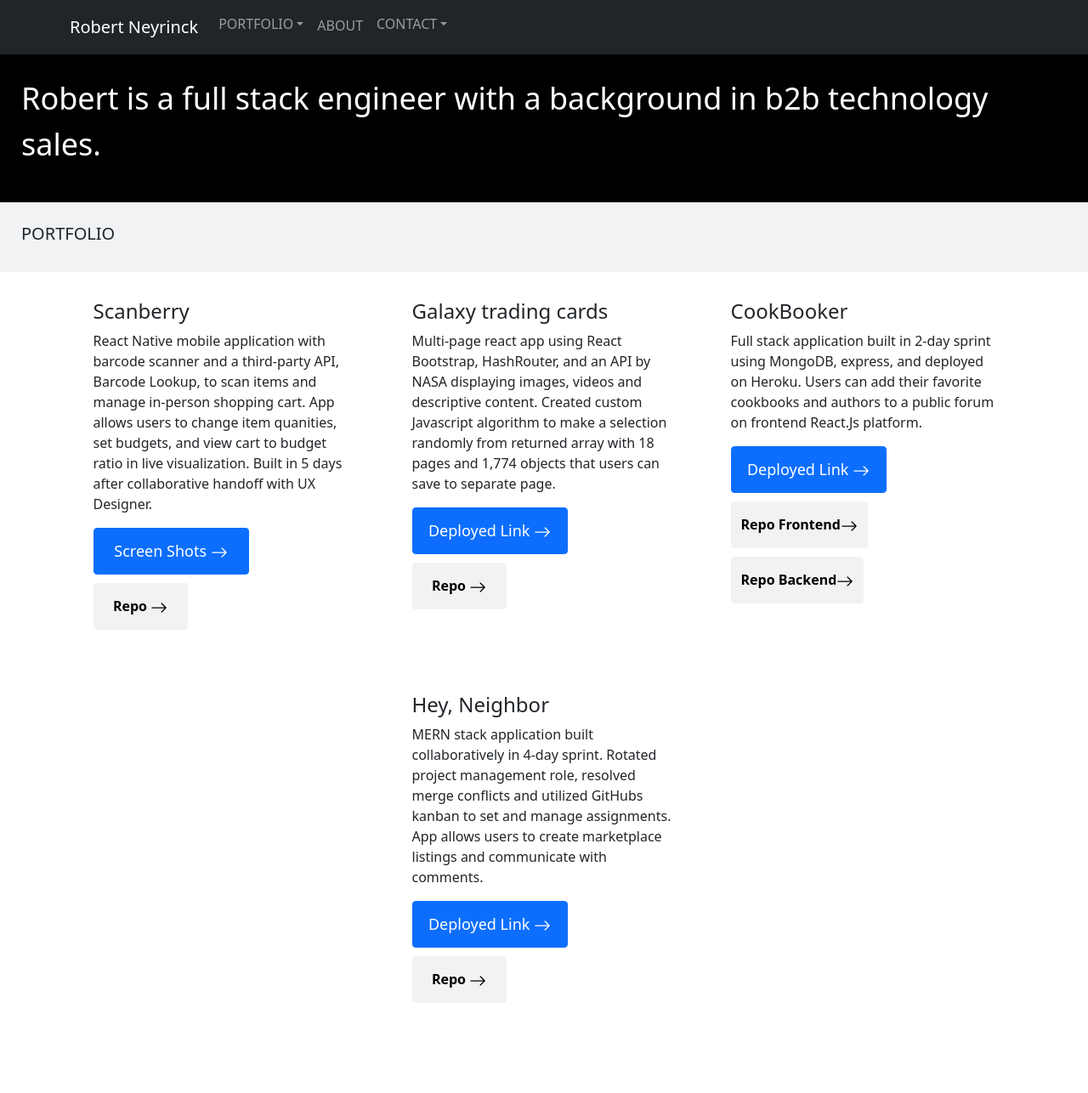
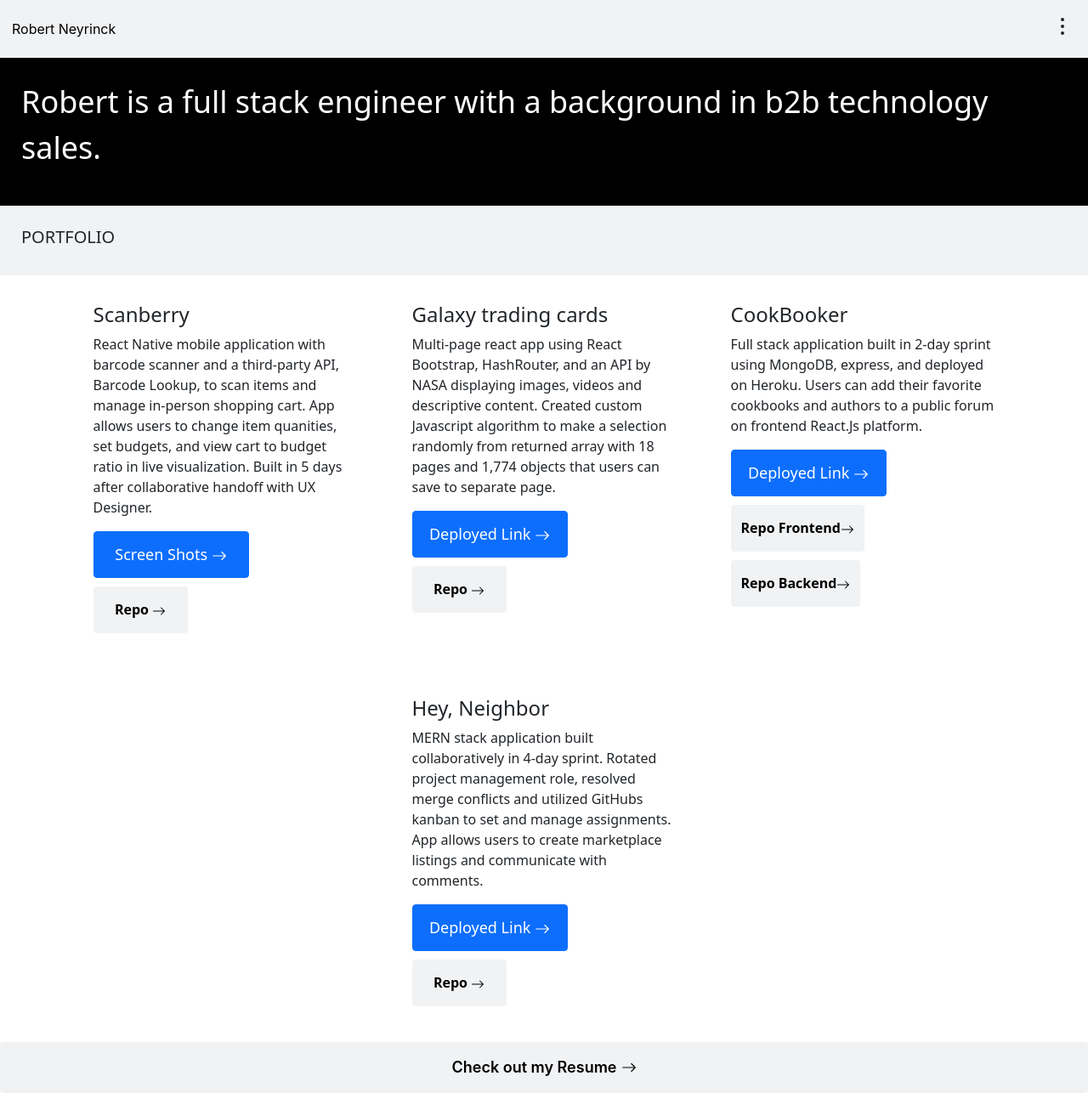
Before and after one commit to rneyrinck/Portfolio-2022, a React (Create React App) app: page /#/about in a window 1280 px wide. Before the commit this address led to /. Shown: the whole page at 85% size. Before the commit the page ends 1222 px from the top, so only its background shows below. Built offline with nearby package versions, Linux system fonts and the light colour scheme.

Commit message:
changed name in src/index.html to not be react app, moving forward with js coded header for tighter adherrence to UX

```diff
--- a/package.json
+++ b/package.json
@@ -16,6 +16,7 @@
     "react-router": "^6.3.0",
     "react-router-bootstrap": "^0.26.1",
     "react-router-dom": "^6.3.0",
+    "react-router-hash-link": "^2.4.3",
     "react-scripts": "5.0.0",
     "web-vitals": "^2.1.4"
   },
@@ -42,5 +43,8 @@
       "last 1 firefox version",
       "last 1 safari version"
     ]
+  },
+  "devDependencies": {
+    "@iconify/react": "^3.2.1"
   }
 }
--- a/public/index.html
+++ b/public/index.html
@@ -24,7 +24,7 @@
       work correctly both with client-side routing and a non-root public URL.
       Learn how to configure a non-root public URL by running `npm run build`.
     -->
-    <title>React App</title>
+    <title>Robert Neyrinck - Portfolio</title>
   </head>
   <body>
     <noscript>You need to enable JavaScript to run this app.</noscript>
--- a/src/App.js
+++ b/src/App.js
@@ -3,6 +3,7 @@ import Header from './header/header';
 import ProjectPage from './projectPage/projectPage.js';
 import { Route, Routes } from 'react-router';
 import About from './about/about';
+import Footer from './footer/footer';
 
 function App() {
   return (
@@ -15,7 +16,7 @@ function App() {
           <Route path="/about" element={<About/>}/>
         </Routes>
       </main>
-      {/* <Footer/> */}
+      <Footer/>
     </div>
   );
 }
--- /dev/null
+++ b/src/footer/footer.css
@@ -0,0 +1,29 @@
+#resume-button{
+    /* margin-bottom: 10px; */
+    display: flex;
+    flex-direction: row;
+    justify-content: center;
+    align-items: center;
+    padding: 14px 18px;
+
+    position: static;
+    width: 100vw;
+    height: 60px;
+    /* left: 0px;
+    top: 1816px; */
+    color: #000000;
+    background: #F0F2F4;
+    border: none;
+font-family: 'Inter';
+font-style: normal;
+font-weight: 600;
+font-size: 18px;
+line-height: 22px;
+    /* Inside auto layout */
+
+    /* flex: none;
+    order: 5;
+    align-self: stretch;
+    flex-grow: 0;
+    margin: 0px 0px; */
+}
--- /dev/null
+++ b/src/footer/footer.js
@@ -0,0 +1,19 @@
+import React from "react";
+import { Button } from "react-bootstrap";
+import { BsArrowRight } from "react-icons/bs";
+import "./footer.css";
+export default function Footer() {
+  return (
+    <footer>
+      <Button
+        href={
+          "https://docs.google.com/document/d/1r8O-41z6ebSCY_gdW1YZiiCYwEaq9TCJdkMmYDD7JWc/edit?usp=sharing"
+        }
+        target="_blank"
+        id="resume-button"
+      >
+        Check out my Resume <BsArrowRight style={{marginLeft: 5}}/>
+      </Button>
+    </footer>
+  );
+}
--- a/src/header/header.css
+++ b/src/header/header.css
@@ -1,21 +1,24 @@
-#contact-dropdown-items{
-    display: flex;
-    flex-direction: row;
-    justify-content: space-between;
-    padding: 16px;
-    min-width: 300px;
+.header-main {
+  display: flex;
+  flex-direction: row;
+  justify-content: space-between;
+  align-items: center;
+  padding: 22px 14px 14px;
+
+  height: 68px;
+
+  background: #f0f2f4;
 }
-#contact-dropdown-social-logos{
-    height: 30px;
-    width: 30px
+.menu-vertical {
+  width: 32px;
+  height: 32px;
+  margin-bottom: 14px;
 }
-#navbar-dropdown-arrows{
-    height: 20px;
-    width: 20px;
+.title {
+  font-family: "Inter";
+  font-style: normal;
+  font-weight: 400;
+  font-size: 16px;
+  line-height: 19px;
+  color: #000000;
 }
-#navbar-main-arrows{
-    height: 20px;
-    width: 20px;
-    color: #fff;
-
-}
--- a/src/header/header.js
+++ b/src/header/header.js
@@ -9,54 +9,84 @@ import {
   Navbar,
   NavDropdown,
   Offcanvas,
+  Tab,
+  Tabs,
 } from "react-bootstrap";
+import { useNavigate } from "react-router";
 import { LinkContainer } from "react-router-bootstrap";
 import { Link } from "react-router-dom";
 import { AiOutlineMail, AiFillLinkedin, AiFillGithub } from "react-icons/ai";
 import { BsArrowRight } from "react-icons/bs";
+import { Icon } from '@iconify/react';
 import "./header.css";
 export default function Header() {
+  const [isVisible, setIsVisible] = useState(false);
+  const handleVisible = () => {
+    setIsVisible(!isVisible);
+  };
+  const navigate = useNavigate()
+  const aboutNavigate = () => navigate('/about')
   return (
-    // <header>
-      <Navbar collapseOnSelect bg="dark" expand="lg" variant="dark" >
+    <header className="header-main">
+
+      <h1 className="title">Robert Neyrinck</h1>
+      <Icon icon="carbon:overflow-menu-vertical" className="menu-vertical"/>
+
+    <Navbar
+      collapseOnSelect
+      expand="lg"
+      variant="dark"
+      style={{ backgroundColor: "#2D2D2D", display: "none"}}
+    >
       <Container>
-          <Navbar.Brand href="#/">Robert Neyrinck</Navbar.Brand>
-          <Navbar.Toggle aria-controls="responsive-navbar-nav" />
-          <Navbar.Collapse id="responsive-navbar-nav" className="justify-content-end" >
-            <Nav className="me-auto">
-                {/* portfoolio dropdown */}
-              <NavDropdown title="PORTFOLIO" id="responsive-nav-dropdown" >
-                <NavDropdown.Item href="/" id="contact-dropdown-items">
+        <Navbar.Brand href="/" style={{}}>
+          Robert Neyrinck
+        </Navbar.Brand>
+      <Tabs
+        defaultActiveKey="profile"
+        id="uncontrolled-tab-example"
+        className="mb-3"
+        // style={{backgroundColor:"white"}}
+      >
+        <Tab eventKey="home" title="PORTFOLIO" >
+        <NavDropdown.Item href="/#scanberry" id="contact-dropdown-items">
                 <h5>Scanberry</h5>
-                  <BsArrowRight id="navbar-dropdown-arrows"/>
-
+                <BsArrowRight id="navbar-dropdown-arrows" />
               </NavDropdown.Item>
-                <NavDropdown.Item href="#action/3.2" id="contact-dropdown-items">
-                 <h5>Galaxy trading cards</h5>
-                  <BsArrowRight id="navbar-dropdown-arrows"/>
-
-                </NavDropdown.Item>
-                <NavDropdown.Item href="#action/3.3" id="contact-dropdown-items">
-                 <h5>Hey Neighbor</h5>
-                  <BsArrowRight id="navbar-dropdown-arrows"/>
-
-                </NavDropdown.Item>
-                <NavDropdown.Item href="#action/3.4" id="contact-dropdown-items">
-                 <h5>CookBooker</h5>
-                  <BsArrowRight id="navbar-dropdown-arrows"/>
-
-                </NavDropdown.Item>
-              </NavDropdown>
-              <Nav.Link href="#/about"><h5 style={{fontSize: 16, fontWeight: "420", marginTop: 5}}>ABOUT</h5></Nav.Link>
-              {/* contact dropdown */}
-              <NavDropdown title="CONTACT" id="basic-nav-dropdown">
               <NavDropdown.Item
-                  href="#action/3.1"
+                href="/#galaxy-trading-cards"
                 id="contact-dropdown-items"
               >
-                  <AiOutlineMail id="contact-dropdown-social-logos"/>
+                <h5>Galaxy trading cards</h5>
+                <BsArrowRight id="navbar-dropdown-arrows" />
+              </NavDropdown.Item>
+              <NavDropdown.Item
+                href="/#hey-neighbor"
+                id="contact-dropdown-items"
+              >
+                <h5>Hey Neighbor</h5>
+                <BsArrowRight id="navbar-dropdown-arrows" />
+              </NavDropdown.Item>
+              <NavDropdown.Item
+                href="/#cook-booker"
+                id="contact-dropdown-items"
+              >
+                <h5>CookBooker</h5>
+                <BsArrowRight id="navbar-dropdown-arrows" />
+              </NavDropdown.Item>
+        </Tab>
+
+        <Tab eventKey="about" title={<Link to="/about" style={{textDecoration: "none", linkStyle: "none", color: "#6c757d"}}>ABOUT</Link>}  onSelect={()=>aboutNavigate()}>
+
+        </Tab>
+        <Tab eventKey="contact" title="CONTACT" >
+        <NavDropdown.Item
+                href="mailto:robert.a.neyrinck@gmail.com?subject=Robert Neyrinck's Portfolio"
+                id="contact-dropdown-items"
+              >
+                <AiOutlineMail id="contact-dropdown-social-logos" />
                 <h5>Email</h5>
-                  <BsArrowRight id="navbar-dropdown-arrows"/>
+                <BsArrowRight id="navbar-dropdown-arrows" />
               </NavDropdown.Item>
               <NavDropdown.Item
                 href="https://www.linkedin.com/in/robert-neyrinck-5933a0104/"
@@ -65,20 +95,106 @@ export default function Header() {
               >
                 <AiFillLinkedin id="contact-dropdown-social-logos" />
                 <h5>LinkedIn</h5>
-                  <BsArrowRight id="navbar-dropdown-arrows"/>
+                <BsArrowRight id="navbar-dropdown-arrows" />
               </NavDropdown.Item>
               <NavDropdown.Item
-                  href="#action/3.3"
+                href="https://github.com/rneyrinck"
+                target="_blank"
                 id="contact-dropdown-items"
               >
-                  <AiFillGithub id="contact-dropdown-social-logos" /> <h5>GitHub profile</h5>
-                  <BsArrowRight id="navbar-dropdown-arrows"/>
+                <AiFillGithub id="contact-dropdown-social-logos" />{" "}
+                <h5>GitHub profile</h5>
+                <BsArrowRight id="navbar-dropdown-arrows" />
+              </NavDropdown.Item>
+        </Tab>
+      </Tabs>
+        <Navbar.Toggle
+          aria-controls="responsive-navbar-nav"
+          id="nav-hamburger"
+        />
+        <Navbar.Collapse
+          id="responsive-navbar-nav"
+          className="justify-content-end"
+          style={{ alignItems: "left" }}
+        >
+          <Nav className="justify-content-end">
+            {/* portfoolio dropdown */}
+            <NavDropdown
+              title="PORTFOLIO"
+              align="end"
+              id="dropdown-menu-align-end"
+              autoClose="inside"
+            >
+              <NavDropdown.Item href="/#scanberry" id="contact-dropdown-items">
+                <h5>Scanberry</h5>
+                <BsArrowRight id="navbar-dropdown-arrows" />
+              </NavDropdown.Item>
+              <NavDropdown.Item
+                href="/#galaxy-trading-cards"
+                id="contact-dropdown-items"
+              >
+                <h5>Galaxy trading cards</h5>
+                <BsArrowRight id="navbar-dropdown-arrows" />
+              </NavDropdown.Item>
+              <NavDropdown.Item
+                href="/#hey-neighbor"
+                id="contact-dropdown-items"
+              >
+                <h5>Hey Neighbor</h5>
+                <BsArrowRight id="navbar-dropdown-arrows" />
+              </NavDropdown.Item>
+              <NavDropdown.Item
+                href="/#cook-booker"
+                id="contact-dropdown-items"
+              >
+                <h5>CookBooker</h5>
+                <BsArrowRight id="navbar-dropdown-arrows" />
+              </NavDropdown.Item>
+            </NavDropdown>
+            {/* about page link */}
+            <Nav.Link href="/about">
+              <h5 style={{ fontSize: 16, fontWeight: "420", marginTop: 5 }}>
+                ABOUT
+              </h5>
+            </Nav.Link>
+            {/* contact dropdown */}
+            <NavDropdown
+              title="CONTACT"
+              align="end"
+              id="dropdown-menu-align-end"
+              autoClose="inside"
+            >
+              <NavDropdown.Item
+                href="mailto:robert.a.neyrinck@gmail.com?subject=Robert Neyrinck's Portfolio"
+                id="contact-dropdown-items"
+              >
+                <AiOutlineMail id="contact-dropdown-social-logos" />
+                <h5>Email</h5>
+                <BsArrowRight id="navbar-dropdown-arrows" />
+              </NavDropdown.Item>
+              <NavDropdown.Item
+                href="https://www.linkedin.com/in/robert-neyrinck-5933a0104/"
+                target="_blank"
+                id="contact-dropdown-items"
+              >
+                <AiFillLinkedin id="contact-dropdown-social-logos" />
+                <h5>LinkedIn</h5>
+                <BsArrowRight id="navbar-dropdown-arrows" />
+              </NavDropdown.Item>
+              <NavDropdown.Item
+                href="https://github.com/rneyrinck"
+                target="_blank"
+                id="contact-dropdown-items"
+              >
+                <AiFillGithub id="contact-dropdown-social-logos" />{" "}
+                <h5>GitHub profile</h5>
+                <BsArrowRight id="navbar-dropdown-arrows" />
               </NavDropdown.Item>
             </NavDropdown>
           </Nav>
         </Navbar.Collapse>
       </Container>
     </Navbar>
-    // </header>
+    </header>
   );
 }
--- a/src/index.js
+++ b/src/index.js
@@ -2,14 +2,14 @@ import React from 'react';
 import ReactDOM from 'react-dom';
 import './index.css';
 import App from './App';
-import { HashRouter } from "react-router-dom";
+import { BrowserRouter } from "react-router-dom";
 import 'bootstrap/dist/css/bootstrap.min.css';
 
 // import './../node_modules/bootstrap/dist/css/bootstrap.min.css';
 ReactDOM.render(
-  <HashRouter>
+  <BrowserRouter>
     <App />
-  </HashRouter>,
+  </BrowserRouter>,
   document.getElementById('root')
 );
 // If you want to start measuring performance in your app, pass a function
--- a/src/projectPage/projectPage.js
+++ b/src/projectPage/projectPage.js
@@ -18,8 +18,10 @@ export default function ProjectPage() {
       <div className="portfolio-wrapper">
         <h5>PORTFOLIO</h5>
       </div>
-      <div style={{display: "flex", justifyContent: "center", flexWrap: "wrap"}}>
-        <Card style={{ border: "none", width: "375px" }}>
+      <div
+        style={{ display: "flex", justifyContent: "center", flexWrap: "wrap" }}
+      >
+        <Card style={{ border: "none", width: "375px" }} id="scanberry">
           <Card.Body
             style={{
               display: "flex",
@@ -38,7 +40,7 @@ export default function ProjectPage() {
               visualization. Built in 5 days after collaborative handoff with UX
               Designer.
             </Card.Text>
-            <ScreenShotModal/>
+            <ScreenShotModal />
 
             <a href="https://github.com/rneyrinck/Scanberry" target="_blank">
               <Button variant="secondary">
@@ -47,7 +49,10 @@ export default function ProjectPage() {
             </a>
           </Card.Body>
         </Card>
-        <Card style={{ border: "none", width: "375px" }}>
+        <Card
+          style={{ border: "none", width: "375px" }}
+          id="galaxy-trading-cards"
+        >
           <Card.Body
             style={{
               display: "flex",
@@ -87,7 +92,7 @@ export default function ProjectPage() {
               textAlign: "left",
             }}
           >
-            <Card.Title>CookBooker</Card.Title>
+            <Card.Title id="cook-booker">CookBooker</Card.Title>
             <Card.Text>
               Full stack application built in 2-day sprint using MongoDB,
               express, and deployed on Heroku. Users can add their favorite
@@ -132,7 +137,7 @@ export default function ProjectPage() {
               textAlign: "left",
             }}
           >
-            <Card.Title>Hey, Neighbor</Card.Title>
+            <Card.Title id="hey-neighbor">Hey, Neighbor</Card.Title>
             <Card.Text>
               MERN stack application built collaboratively in 4-day sprint.
               Rotated project management role, resolved merge conflicts and
```
Also changed, not shown: src/about/about.css (+53 -2 lines), src/about/about.js (+75 -36 lines), 1 other file (tests, documents, lock files or other folders). Lines whose indentation alone changed are shown as unchanged.
